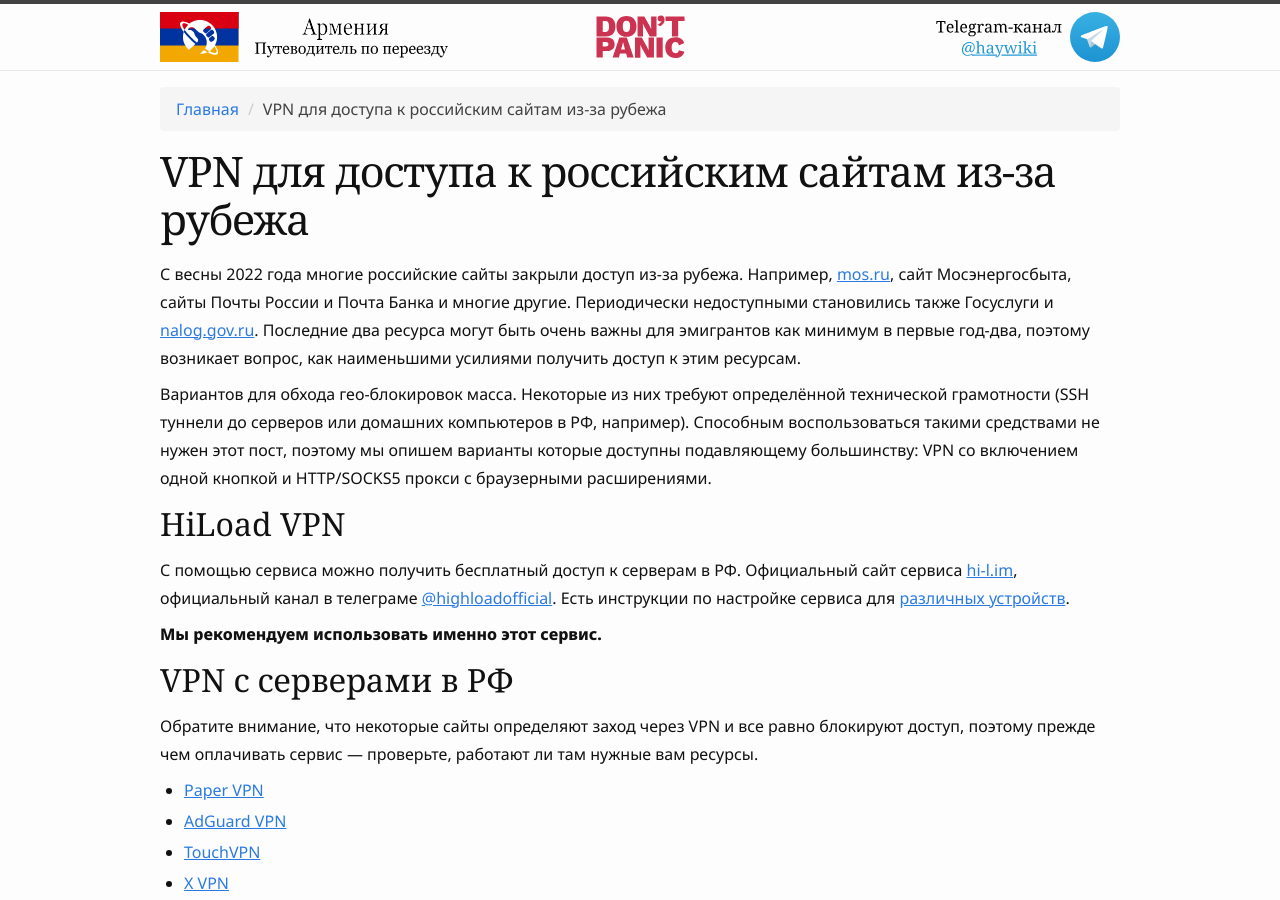
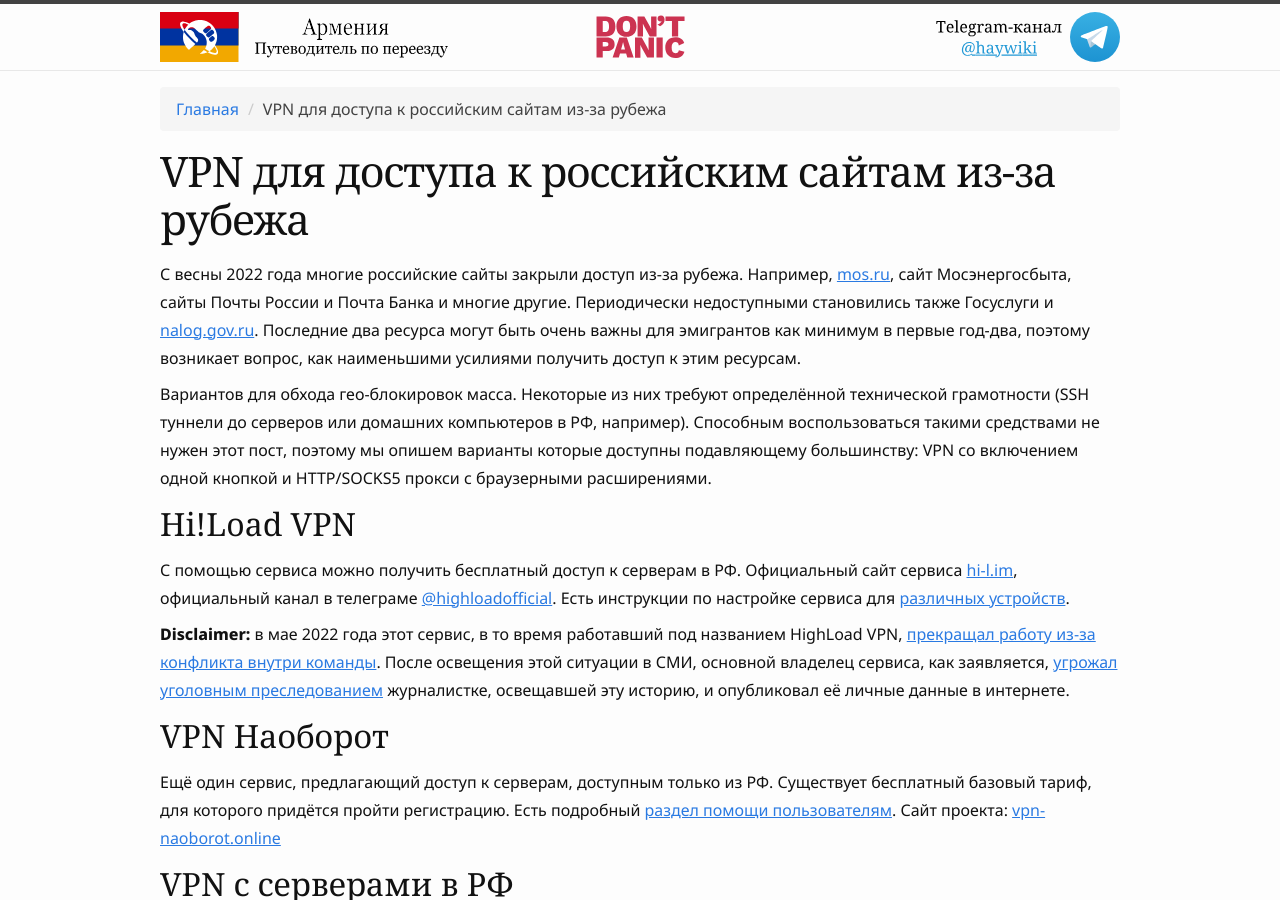
Before and after one commit to haywiki/haywiki.github.io, a Jekyll site: the page built from russia/russian-vpn.md, in a window 1280 px wide and 900 px high. Built offline with Jekyll 4.4.1, drawn with Linux system fonts in a browser that asks for light colours; nearby versions of some CDN libraries; a script that is not in the unit is left out.

Commit message:
added new VPN service, updated info on Hi!Load VPN

```diff
--- a/russia/russian-vpn.md
+++ b/russia/russian-vpn.md
@@ -13,12 +13,16 @@
 поэтому мы опишем варианты которые доступны подавляющему большинству: VPN со включением одной кнопкой и HTTP/SOCKS5
 прокси с браузерными расширениями.
 
-## HiLoad VPN
+## Hi!Load VPN
 
 С помощью сервиса можно получить бесплатный доступ к серверам в РФ. Официальный сайт сервиса [hi-l.im](https://hi-l.im/), официальный канал в телеграме [@highloadofficial](https://t.me/highloadofficial).
 Есть инструкции по настройке сервиса для [различных устройств](https://telegra.ph/HighLoad-VPN-Poshagovaya-instrukciya-06-08-2).
 
-**Мы рекомендуем использовать именно этот сервис.**
+**Disclaimer:** в мае 2022 года этот сервис, в то время работавший под названием HighLoad VPN, [прекращал работу из-за конфликта внутри команды](https://www.securitylab.ru/news/531935.php). После освещения этой ситуации в СМИ, основной владелец сервиса, как заявляется, [угрожал уголовным преследованием](https://www.the-village.ru/situation/situation/highload-vpn) журналистке, освещавшей эту историю, и опубликовал её личные данные в интернете.
+
+## VPN Наоборот
+
+Ещё один сервис, предлагающий доступ к серверам, доступным только из РФ. Существует бесплатный базовый тариф, для которого придётся пройти регистрацию. Есть подробный [раздел помощи пользователям](https://vpn-naoborot.online/help). Сайт проекта: [vpn-naoborot.online](https://vpn-naoborot.online/)
 
 ## VPN с серверами в РФ
 
```
